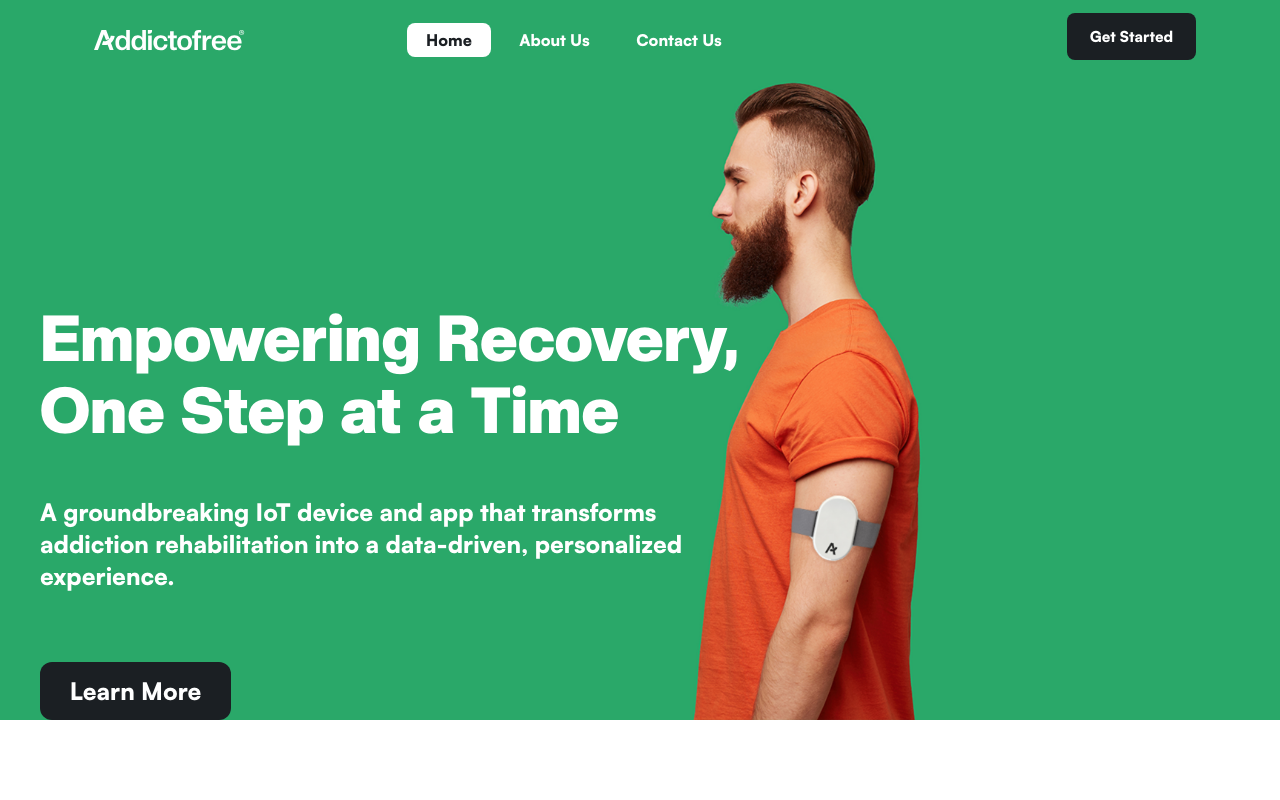
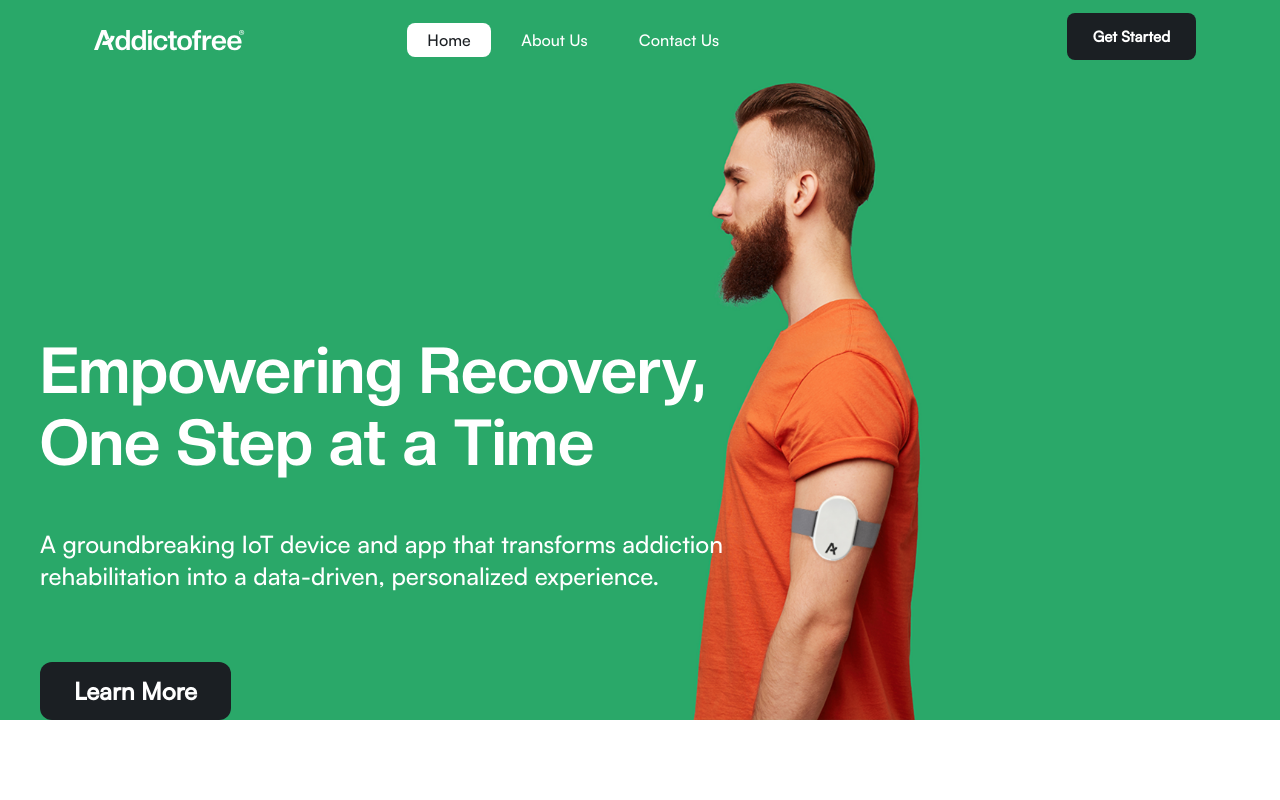
Before and after one commit to yashc9602/addictofree-v1.0, a React (Vite) app: page / in a window 1280 px wide. Shown: the top 800 px of the page. Built offline with nearby package versions, Linux system fonts and the light colour scheme.

Commit message:
Font rectified by comma

```diff
--- a/src/components/Text/index.jsx
+++ b/src/components/Text/index.jsx
@@ -7,6 +7,7 @@ const sizeClasses = {
   txtSatoshiVariableMedium15: "font-medium font-satoshivariable",
   txtSatoshiVariableBold28WhiteA700: "font-bold font-satoshivariable",
   txtSFProTextRegular12: "font-normal font-sfprotext",
+  txtCreatoDisplayRegular14: "font-regular font-creatodisplay",
   txtSatoshiVariableMedium24Gray600: "font-medium font-satoshivariable",
   txtSatoshiVariableMedium16Gray300: "font-medium font-satoshivariable",
   txtSatoshiVariableBold18: "font-bold font-satoshivariable",
--- a/src/pages/Home1/index.jsx
+++ b/src/pages/Home1/index.jsx
@@ -33,7 +33,7 @@ const Home1Page = () => {
                 <div className="flex flex-col items-start justify-end w-full">
 
                   <Text
-                    className="leading-[72.00px] max-w-[724px] md:max-w-full md:text-5xl text-[64px] text-white-A700 "
+                    className="leading-[72.00px] max-w-[724px] md:max-w-full md:text-5xl text-[64px] text-white-A700 font-thin "
                     size="txtCreatoDisplayBold64"
                   >
                     Empowering Recovery, One Step at a Time
--- a/src/styles/font.css
+++ b/src/styles/font.css
@@ -1,28 +1,27 @@
+
 @font-face {
     font-family: 'Creato Display';
-    src: url(/src/assets/fonts/creato_display/CreatoDisplay-Black.otf),
+    src: url(/src/assets/fonts/creato_display/CreatoDisplay-Black.otf)
     url(/src/assets/fonts/creato_display/CreatoDisplay-BlackItalic.otf),
     url(/src/assets/fonts/creato_display/CreatoDisplay-Bold.otf),
     url(/src/assets/fonts/creato_display/CreatoDisplay-BoldItalic.otf),
     url(/src/assets/fonts/creato_display/CreatoDisplay-Light.otf),
     url(/src/assets/fonts/creato_display/CreatoDisplay-LightItalic.otf),
-    url(/src/assets/fonts/creato_display/CreatoDisplay-Medium.otf),
-    url(/src/assets/fonts/creato_display/CreatoDisplay-MediumItalic.otf),
+    url(/src/assets/fonts/creato_display/CreatoDisplay-Medium.otf)
+    url(/src/assets/fonts/creato_display/CreatoDisplay-MediumItalic.otf)
     url(/src/assets/fonts/creato_display/CreatoDisplay-Regular.otf),
-    url(/src/assets/fonts/creato_display/CreatoDisplay-RegularItalic.otf),
-    url(/src/assets/fonts/creato_display/CreatoDisplay-Thin.otf),
+    url(/src/assets/fonts/creato_display/CreatoDisplay-RegularItalic.otf)
+    url(/src/assets/fonts/creato_display/CreatoDisplay-Thin.otf)
     url(/src/assets/fonts/creato_display/CreatoDisplay-ThinItalic.otf);
-    font-weight: normal;
-    font-style: normal;
 }
 
 @font-face {
     font-family: 'Satoshi Variable';
-    src: url(/src/assets/fonts/Satoshi_Complete/Fonts/OTF/Satoshi-Black.otf),
-    url(/src/assets/fonts/Satoshi_Complete/Fonts/OTF/Satoshi-BlackItalic.otf),
-    url(/src/assets/fonts/Satoshi_Complete/Fonts/OTF/Satoshi-Bold.otf),
-    url(/src/assets/fonts/Satoshi_Complete/Fonts/OTF/Satoshi-BoldItalic.otf),
-    url(/src/assets/fonts/Satoshi_Complete/Fonts/OTF/Satoshi-Light.otf),
+    src: url(/src/assets/fonts/Satoshi_Complete/Fonts/OTF/Satoshi-Black.otf)
+    url(/src/assets/fonts/Satoshi_Complete/Fonts/OTF/Satoshi-BlackItalic.otf)
+    /* url(/src/assets/fonts/Satoshi_Complete/Fonts/OTF/Satoshi-Bold.otf)
+    url(/src/assets/fonts/Satoshi_Complete/Fonts/OTF/Satoshi-BoldItalic.otf), */
+    url(/src/assets/fonts/Satoshi_Complete/Fonts/OTF/Satoshi-Light.otf)
     url(/src/assets/fonts/Satoshi_Complete/Fonts/OTF/Satoshi-LightItalic.otf),
     url(/src/assets/fonts/Satoshi_Complete/Fonts/OTF/Satoshi-Medium.otf),
     url(/src/assets/fonts/Satoshi_Complete/Fonts/OTF/Satoshi-MediumItalic.otf),
@@ -30,6 +29,5 @@
     url(/src/assets/fonts/Satoshi_Complete/Fonts/OTF/Satoshi-RegularItalic.otf),
     url(/src/assets/fonts/Satoshi_Complete/Fonts/OTF/Satoshi-Thin.otf),
     url(/src/assets/fonts/Satoshi_Complete/Fonts/OTF/Satoshi-ThinItalic.otf);
-    font-weight: normal;
-    font-style: normal;
+
 }
```
